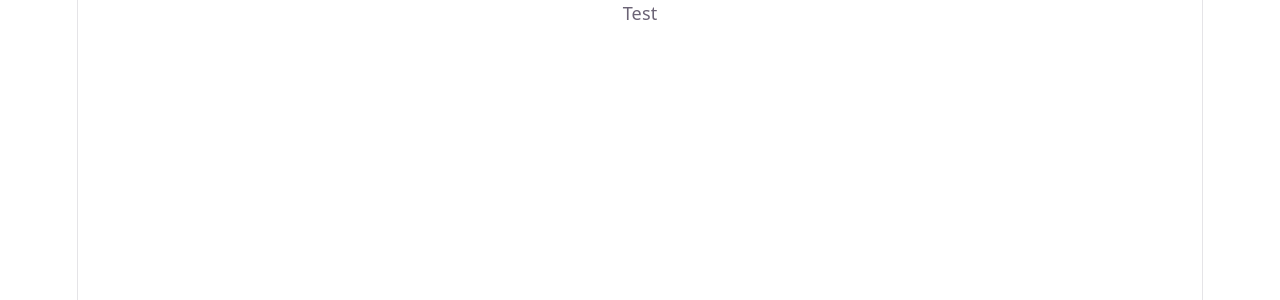
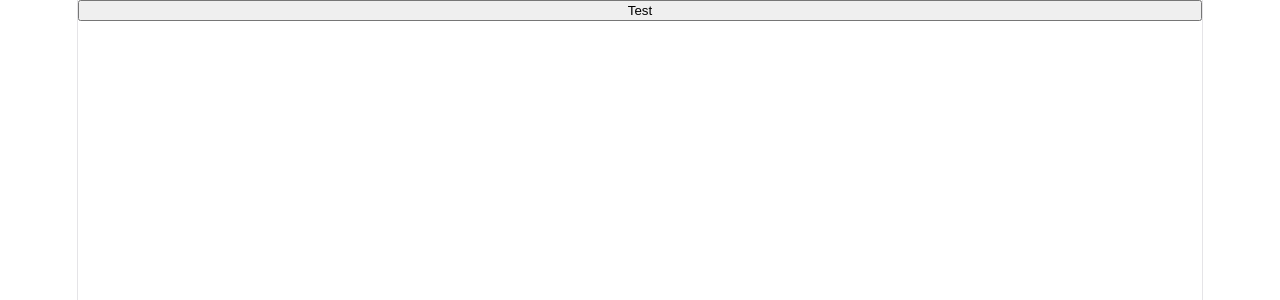
Before and after one commit to lumialfe/alfa-components-vue, a Vue app: page / in a window 1280 px wide. Shown: the top 300 px of the page. Built offline with nearby package versions, Linux system fonts and the light colour scheme.

Commit message:
dependencies: remove tailwindcss

```diff
--- a/package.json
+++ b/package.json
@@ -11,8 +11,6 @@
     "build-storybook": "storybook build"
   },
   "dependencies": {
-    "@tailwindcss/vite": "^4.3.1",
-    "tailwindcss": "^4.3.1",
     "vue": "^3.5.34"
   },
   "devDependencies": {
@@ -28,6 +26,7 @@
     "@vitest/coverage-v8": "^4.1.9",
     "@vue/tsconfig": "^0.9.1",
     "playwright": "^1.61.0",
+    "sass-embedded": "^1.100.0",
     "storybook": "^10.4.6",
     "typescript": "~6.0.2",
     "vite": "^8.0.12",
--- a/src/style.css
+++ b/src/style.css
@@ -1,5 +1,3 @@
-@import 'tailwindcss';
-
 :root {
   --text: #6b6375;
   --text-h: #08060d;
--- a/vite.config.ts
+++ b/vite.config.ts
@@ -1,7 +1,6 @@
 /// <reference types="vitest/config" />
 import { defineConfig } from 'vite';
 import vue from '@vitejs/plugin-vue';
-import tailwindcss from '@tailwindcss/vite';
 
 // https://vite.dev/config/
 import path from 'node:path';
@@ -12,7 +11,7 @@ const dirname = typeof __dirname !== 'undefined' ? __dirname : path.dirname(file
 
 // More info at: https://storybook.js.org/docs/next/writing-tests/integrations/vitest-addon
 export default defineConfig({
-  plugins: [vue(), tailwindcss()],
+  plugins: [vue()],
   resolve: {
     alias: {
       '@': path.resolve(dirname, './src'),
```
Also changed, not shown: 1 other file (tests, documents, lock files or other folders).
